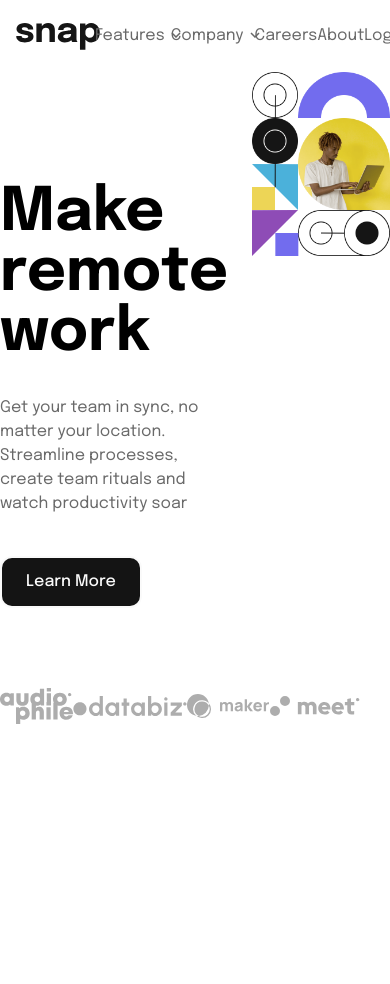
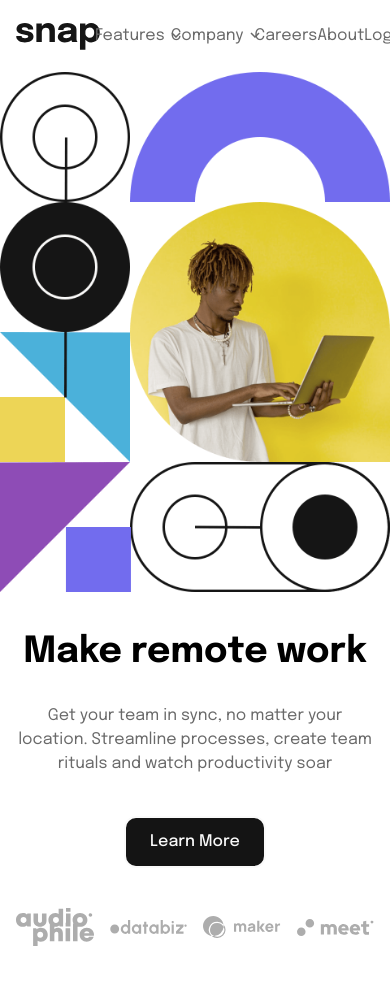
Before and after one commit to duncan-chege/intro-section, a Next.js app: page / in a window 390 px wide. Shown: the top 984 px of the page. Before the commit the page ends 844 px from the top, so only its background shows below. Built offline with nearby package versions, Linux system fonts and the light colour scheme.

Commit message:
fix responsiveness in intro component

```diff
--- a/app/components/Intro.jsx
+++ b/app/components/Intro.jsx
@@ -7,20 +7,20 @@ import HeroImage from "../../public/images/image-hero-desktop.png"
 
 export default function Intro(){
     return(
-        <div className="flex flex-row lg:mx-36 md:mx-8 gap-6">
-            <div className="basis-1/2">
-                <h1 className="mt-28 text-6xl font-bold">Make<br/> remote work</h1>
-                <p className="mt-8 text-medium-gray md:w-3/5">Get your team in sync, no matter your location. Streamline processes, create team rituals and watch productivity soar</p>
-                <a href="#" className="py-3 px-6 my-10 border-2 hover:border-almost-black hover:bg-almost-white hover:text-almost-black font-medium rounded-xl inline-block bg-almost-black text-almost-white">Learn More</a>
-            <div className="flex flex-row justify-between my-10">
-                <Image src={Audiophile} className="object-contain" alt="" />
-                <Image src={Databiz} className="object-contain" alt="" />
-                <Image src={Maker} className="object-contain" alt="" />
-                <Image src={Meet} className="object-contain" alt="" />
+        <div className="flex flex-row sm:flex-nowrap flex-wrap-reverse lg:mx-36 sm:mx-8 gap-6">
+            <div className="sm:basis-1/2 sm:mx-0 mx-4">
+                <h1 className="mt-4 sm:mt-28 w-full sm:w-2/3 sm:text-left text-center text-4xl sm:text-6xl font-bold">Make remote work</h1>
+                <p className="mt-8 w-full sm:w-3/5 sm:text-left text-center text-medium-gray">Get your team in sync, no matter your location. Streamline processes, create team rituals and watch productivity soar</p>
+                <a href="#" className="block w-max py-3 px-6 mx-auto sm:mx-0 my-10 border-2 font-medium rounded-xl bg-almost-black text-almost-white hover:border-almost-black hover:bg-almost-white hover:text-almost-black">Learn More</a>
+                <div className="flex flex-row justify-between my-10 gap-x-4">
+                    <Image src={Audiophile} className="flex-grow basis-0 min-w-0 sm:max-w-fit max-w-full object-contain" alt="Audiophile" />
+                    <Image src={Databiz} className="flex-grow basis-0 min-w-0 sm:max-w-fit max-w-full object-contain" alt="Databiz" />
+                    <Image src={Maker} className="flex-grow basis-0 min-w-0 sm:max-w-fit max-w-full object-contain" alt="Maker" />
+                    <Image src={Meet} className="flex-grow basis-0 min-w-0 sm:max-w-fit max-w-full object-contain" alt="Meet" />
+                </div>
             </div>
-            </div>
-            <div className="basis-1/2">
-                <Image src={HeroImage} className="object-contain lg:h-4/6 md:h-full" alt="" />
+            <div className="sm:basis-1/2">
+                <Image src={HeroImage} className="lg:h-4/6 sm:h-full object-contain w-full" alt="" />
             </div>
         </div>
     )
```
